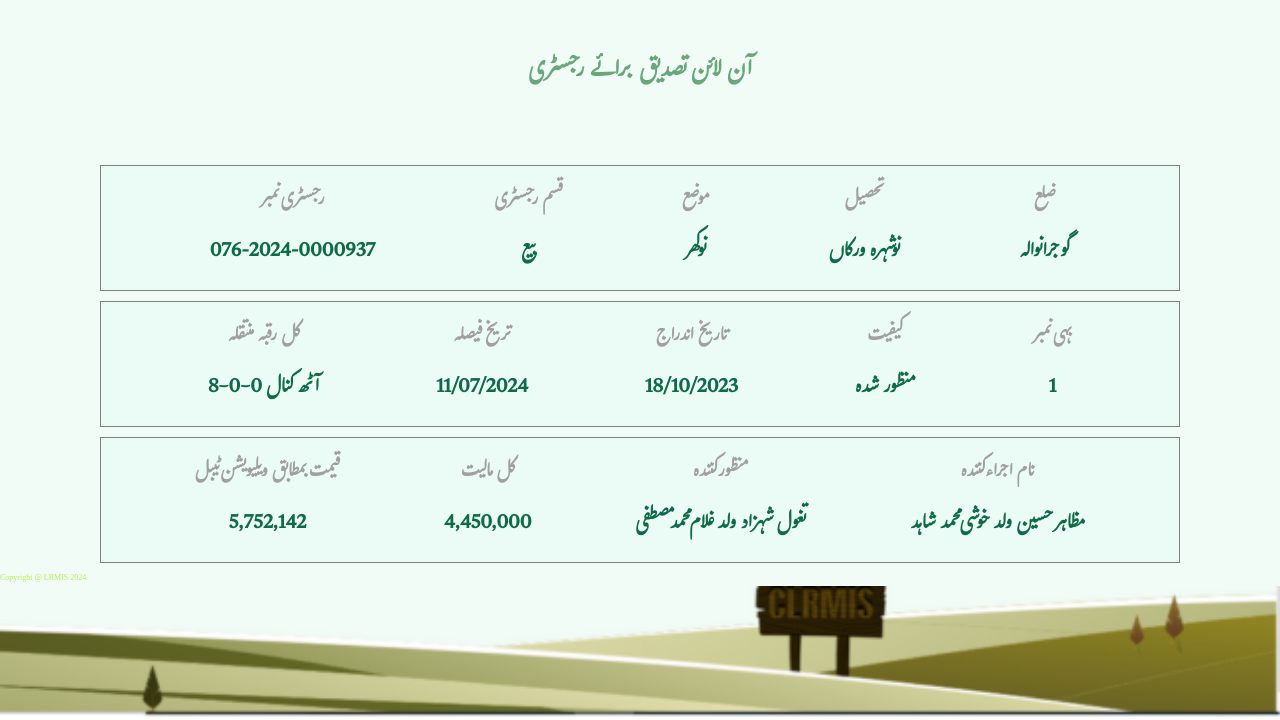
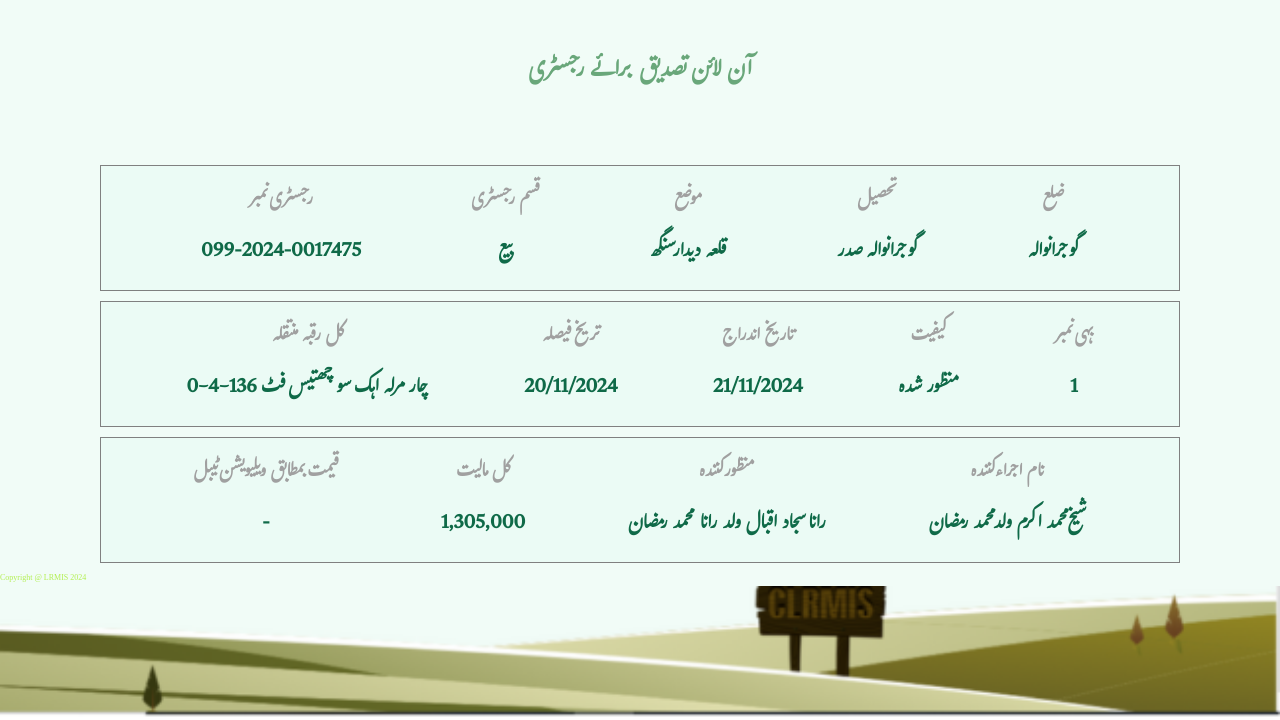
Before and after one commit to punjabzameen/https-onlinefard.punjab-zameen.gov.pk-RegistryVerification-data-oiY-DHjKrv7t2Ky4PEDs0beBr3-Xtd-q06, a plain HTML site: page index.html in a window 1280 px wide. Shown: the part 80-800 px from the top of the page. Drawn offline with Linux system fonts and the light colour scheme.

Commit message:
Update index.html

```diff
--- a/index.html
+++ b/index.html
@@ -32,7 +32,7 @@
             <div class="item text1">
                 <h3>رجسٹری نمبر
                 </h3>
-                <p>076-2024-0000937
+                <p>099-2024-0017475
                 </p>
             </div>
             <div class="item text2"><h3>قسم رجسٹری
@@ -42,13 +42,13 @@
             <div class="item text3">
                 <h3>موضع
                 </h3>
-                <p>نوکھر
+                <p>قلعہ دیدار سنگھ
                 </p>
             </div>
             <div class="item text4">
                 <h3>تحصیل
                 </h3>
-                <p>نوشہرہ ورکاں
+                <p>گوجرانوالہ صدر
                 </p>
             </div>
             <div class="item text5">
@@ -63,18 +63,18 @@
             <div class="item text1">
                 <h3>کل رقبہ منتقلہ
                 </h3>
-                <p>8-0-0 آٹھ کنال
+                <p>0-4-136 چار مرلہ اہک سو چھتیس فٹ
                 </p>
             </div>
             <div class="item text2"><h3>تریخ فیصلہ
 
             </h3>
-            <p>11/07/2024
+            <p>20/11/2024
             </p></div>
             <div class="item text3">
                 <h3>تاریخ اندراج
                 </h3>
-                <p>18/10/2023
+                <p>21/11/2024
                 </p>
             </div>
             <div class="item text4">
@@ -95,23 +95,23 @@
             <div class="item text1">
                 <h3>قیمت بمطابق ویلیویشن ٹیبل
                 </h3>
-                <p>5,752,142
+                <p>-
                 </p>
             </div>
             <div class="item text2"><h3>کل مالیت
             </h3>
-            <p>4,450,000
+            <p>1,305,000
             </p></div>
             <div class="item text3">
                 <h3>منظور کنندہ
                 </h3>
-                <p>تغول شہزاد ولد غلام محمد مصطفی
+                <p>رانا سجاد اقبال ولد رانا محمد رمضان
                 </p>
             </div>
             <div class="item text4">
                 <h3>نام اجراء کنندہ
                 </h3>
-                <p>مظاہر حسین ولد خوشی محمد شاہد
+                <p>شیخ محمد اکرم ولد محمد رمضان
                 </p>
             </div>
 
```
